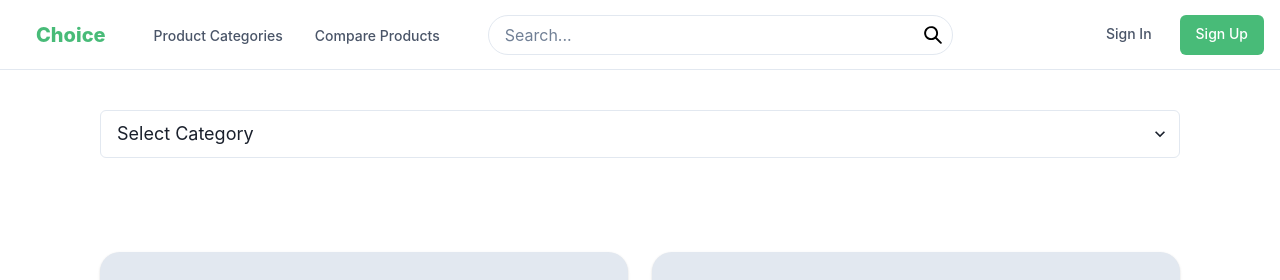
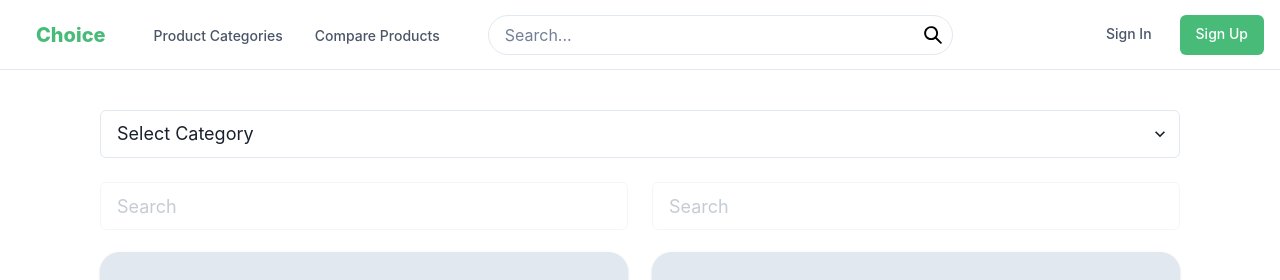
Before and after one commit to Betahaxer/Tower-of-God-Frontend, a React (Vite) app: page /compare in a window 1280 px wide. Shown: the top 280 px of the page. Built offline with nearby package versions, Linux system fonts and the light colour scheme.

Commit message:
Minor bug fixes Changes to the cursor for the navbar to indicate that element is clickable Disabling the search box instead of hiding it if category is not selected

```diff
--- a/src/components/NavBar.tsx
+++ b/src/components/NavBar.tsx
@@ -89,6 +89,7 @@ export default function NavBar() {
             my="auto"
             fontWeight={800}
             fontSize="xl"
+            _hover={{ cursor: "pointer" }}
           >
             Choice
           </Text>
@@ -204,6 +205,7 @@ const DesktopNav = () => {
                     "&::-webkit-scrollbar": { display: "none" },
                     msOverflowStyle: "none", // IE and Edge
                     scrollbarWidth: "none", // Firefox
+                    cursor: "pointer",
                   }}
                 >
                   {navItem.children.map((child) => (
@@ -288,7 +290,7 @@ const NAV_ITEMS: Array<NavItem> = [
     label: "Product Categories",
     children: [
       {
-        label: "earphone",
+        label: "earphones",
         subLabel: "Explore more...",
       },
       {
--- a/src/pages/ComparePage.tsx
+++ b/src/pages/ComparePage.tsx
@@ -49,7 +49,7 @@ export default function ComparePage() {
     setData({ ...data, [name]: response.data.results });
   };
   const category = [
-    "earphone",
+    "earphones",
     "keyboard",
     "laptop",
     "mouse",
@@ -107,7 +107,6 @@ export default function ComparePage() {
             direction="column"
             spacing={{ base: 4, md: 6 }}
           >
-            {selectedCategory && (
             <Input
               position="relative"
               name="value1"
@@ -116,10 +115,10 @@ export default function ComparePage() {
                 handleChange(event, values.value1);
                 setShowSearchBox(true);
               }}
+              isDisabled={!selectedCategory}
               placeholder="Search"
               size="lg"
             />
-            )}
             {showSearchBox && (
               <Box
                 position="absolute"
@@ -203,7 +202,6 @@ export default function ComparePage() {
             direction="column"
             spacing={{ base: 4, md: 6 }}
           >
-            {selectedCategory && (
             <Input
               position="relative"
               name="value2"
@@ -212,10 +210,10 @@ export default function ComparePage() {
                 handleChange(event, values.value2);
                 setShowSearchBox2(true);
               }}
+              isDisabled={!selectedCategory}
               placeholder="Search"
               size="lg"
             />
-            )}
             {showSearchBox2 && (
               <Box
                 position="absolute"
```
Lines whose indentation alone changed are shown as unchanged.
